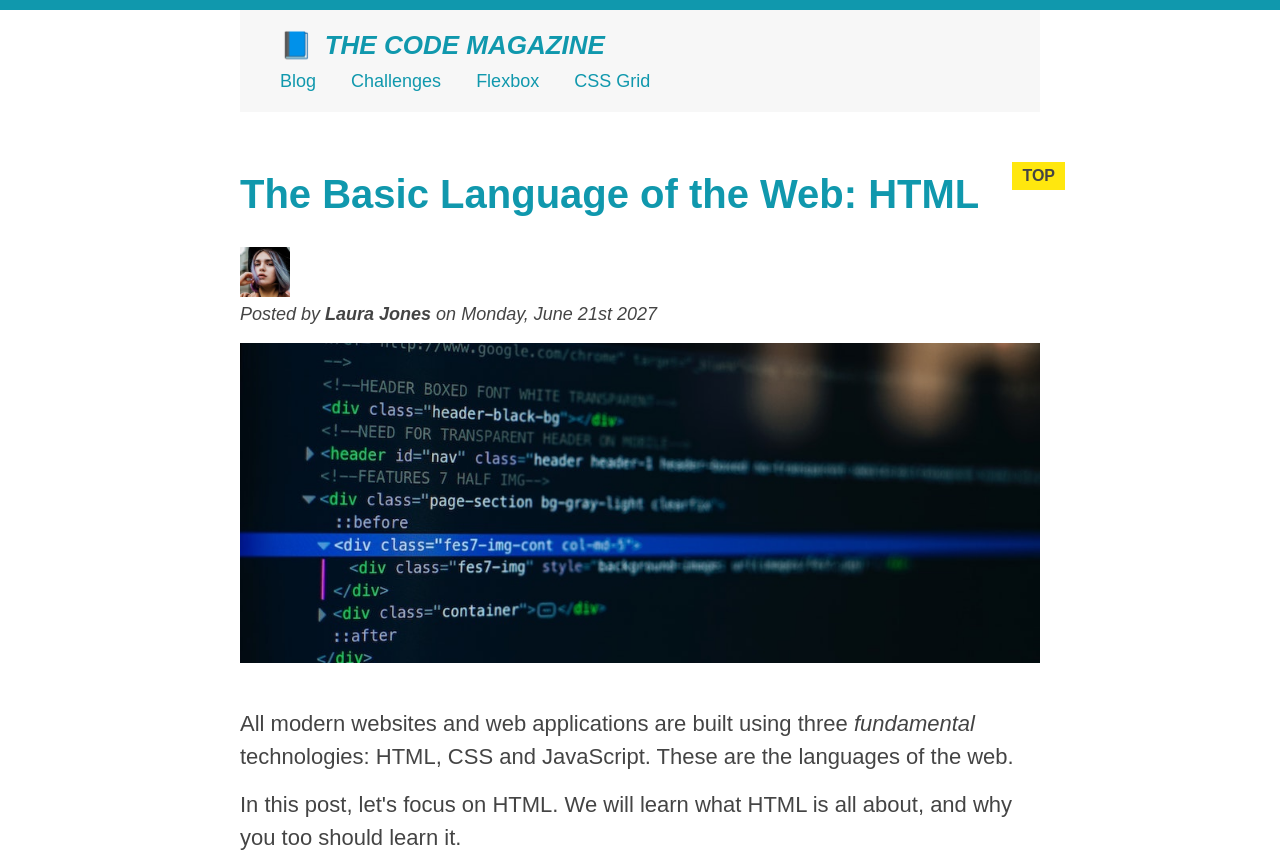
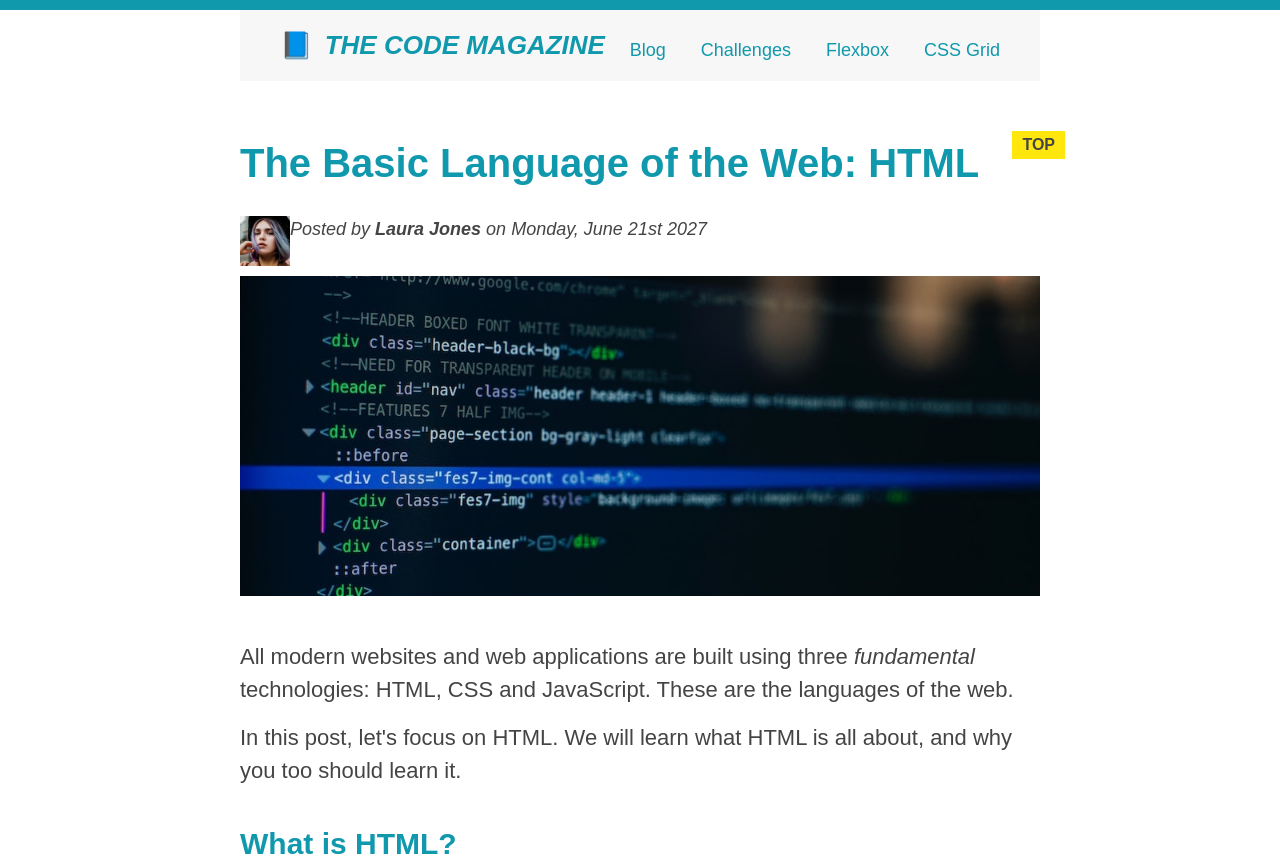
Before and after one commit to vikingwarior/demo-blog, a plain HTML site: page index.html in a window 1280 px wide. Shown: the top 864 px of the page. Drawn offline with Linux system fonts and the light colour scheme.

Commit message:
applies float, clear and learnt about clearfix hack

```diff
--- a/index.html
+++ b/index.html
@@ -8,20 +8,12 @@
   </head>
 
   <body>
-    <!--
-    <h1>The Basic Language of the Web: HTML</h1>
-    <h2>The Basic Language of the Web: HTML</h2>
-    <h3>The Basic Language of the Web: HTML</h3>
-    <h4>The Basic Language of the Web: HTML</h4>
-    <h5>The Basic Language of the Web: HTML</h5>
-    <h6>The Basic Language of the Web: HTML</h6>
-    -->
 
     <div class="container">
-      <header class="main-header">
-        <h1>📘 The Code Magazine</h1>
+      <header class="main-header clearfix">
+        <h1 class="title">📘 The Code Magazine</h1>
 
-        <nav>
+        <nav class="navbar">
           <!-- <strong>This is the navigation</strong> -->
           <a href="blog.html">Blog</a>
           <a href="#">Challenges</a>
@@ -39,9 +31,10 @@
             alt="Headshot of Laura Jones"
             height="50"
             width="50"
+            class="author-img"
           />
 
-          <p id="author">
+          <p id="author" class="author">
             Posted by <strong>Laura Jones</strong> on Monday, June 21st 2027
           </p>
 
--- a/style.css
+++ b/style.css
@@ -244,6 +244,30 @@ h2::before {
   right: -25px;
 }
 
+/* Float */
+.author-img{
+  float: left;
+  margin-bottom: 10px;
+}
+
+.author{
+  float: left;
+}
+
+.title{
+  float: left;
+}
+
+.navbar{
+  float: right;
+}
+
+.clearfix::after{
+  content: "";
+  clear: both;
+  display: block;
+}
+
 /* Resolving conflicts */
 /* #copyright {
   color: red;
```
